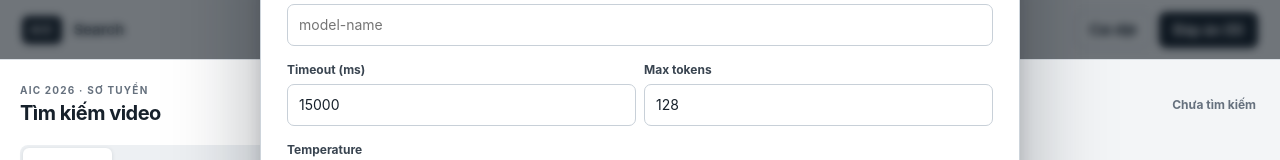
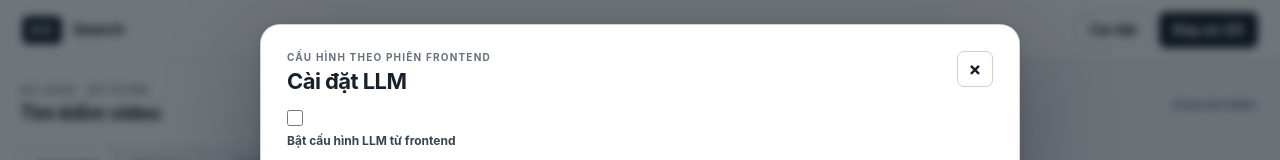
Before and after one commit to Hoaiduc195/aic2026, a Next.js app in the folder apps/frontend/: page / in a window 1280 px wide. Both pictures are taken after a click on the button "Cài đặt". Shown: the top 160 px of the page. Built offline with nearby package versions, Linux system fonts and the light colour scheme; no server answers.

Commit message:
fix: center settings modal in viewport

```diff
--- a/apps/frontend/src/app/globals.css
+++ b/apps/frontend/src/app/globals.css
@@ -145,23 +145,30 @@ textarea:focus-visible,
   color: #b54708;
 }
 
-.settings-modal-backdrop {
+.settings-modal-layer {
   position: fixed;
   inset: 0;
-  z-index: 90;
+  z-index: 100;
+  display: grid;
+  place-items: center;
+  padding: 24px 16px;
+  isolation: isolate;
+}
+
+.settings-modal-backdrop {
+  position: absolute;
+  inset: 0;
+  z-index: 0;
   background: rgba(9, 18, 27, 0.58);
   backdrop-filter: blur(4px);
   animation: settings-backdrop-in 150ms ease-out;
 }
 
 .settings-popover {
-  position: fixed;
-  top: 50%;
-  left: 50%;
-  z-index: 100;
+  position: relative;
+  z-index: 1;
   width: min(760px, calc(100vw - 32px));
   max-height: min(820px, calc(100vh - 48px));
-  transform: translate(-50%, -50%);
   overflow-y: auto;
   display: grid;
   gap: 16px;
@@ -193,8 +200,8 @@ textarea:focus-visible,
 }
 
 @keyframes settings-popover-in {
-  from { opacity: 0; transform: translate(-50%, calc(-50% + 8px)) scale(0.985); }
-  to { opacity: 1; transform: translate(-50%, -50%) scale(1); }
+  from { opacity: 0; transform: translateY(8px) scale(0.985); }
+  to { opacity: 1; transform: translateY(0) scale(1); }
 }
 
 .settings-popover label,
@@ -1049,6 +1056,10 @@ textarea:focus-visible,
     padding: 0 12px;
   }
 
+  .settings-modal-layer {
+    padding: 12px;
+  }
+
   .quiet-button:not(.settings-trigger),
   .confidence-badge {
     display: none;
--- a/apps/frontend/src/components/workbench/LlmSettingsPopover.tsx
+++ b/apps/frontend/src/components/workbench/LlmSettingsPopover.tsx
@@ -1,6 +1,7 @@
 'use client';
 
 import { useEffect, useRef } from 'react';
+import { createPortal } from 'react-dom';
 
 import type { EmbeddingSettings } from '../../lib/embedding-settings';
 import type { LlmSettings } from '../../lib/llm-settings';
@@ -67,8 +68,8 @@ export function LlmSettingsPopover({
     onEmbeddingChange({ ...embeddingSettings, [key]: value });
   }
 
-  return (
-    <>
+  const modal = (
+    <div className="settings-modal-layer">
       <div className="settings-modal-backdrop" aria-hidden="true" onMouseDown={onClose} />
       <section
         id="llm-settings"
@@ -231,6 +232,8 @@ export function LlmSettingsPopover({
         </div>
       </div>
       </section>
-    </>
+    </div>
   );
+
+  return typeof document === 'undefined' ? modal : createPortal(modal, document.body);
 }
```
